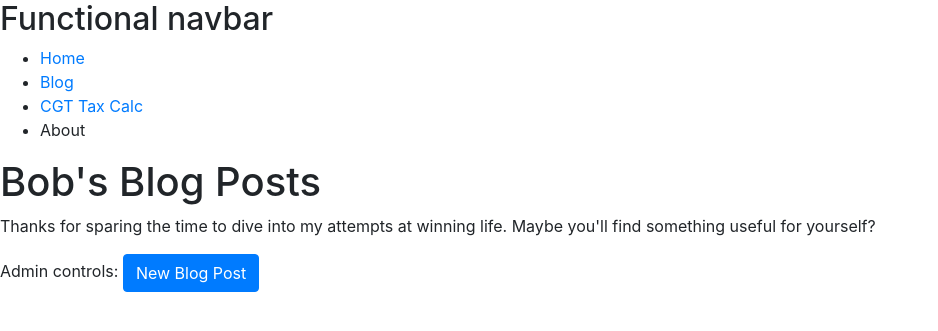
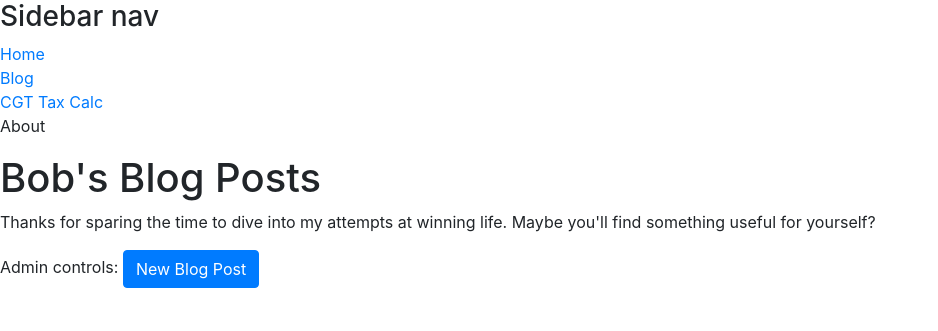
Before and after one commit to bobbayj/what-doing, a Django app: page /blog/ in a window 1280 px wide. Shown: the top 331 px of the page, without its empty margins (0-938 px from the left). Run offline with Django 3.2, Linux system fonts and the light colour scheme; data comes from the database, SQL or seed files in the repository; some libraries are stand-ins or nearby versions.

Commit message:
how to get css working

```diff
--- a/src/blog/views.py
+++ b/src/blog/views.py
@@ -12,7 +12,7 @@ def blog_home_view(request, *args, **kwargs):
     context = {
         'object': obj
     }
-    return render(request, "blog.html", context)
+    return render(request, "blog/home.html", context)
 
 @login_required(login_url='/admin/login/')
 def post_create_view(request, *args, **kwargs):
@@ -25,7 +25,7 @@ def post_create_view(request, *args, **kwargs):
     context = {
         'form': form,
     }
-    return render(request, "new.html", context)
+    return render(request, "blog/new.html", context)
 
 def post_edit_view(request, *args, **kwargs):
-    return render(request, "edit.html", {})
+    return render(request, "blog/edit.html", {})
--- a/src/templates/base.html
+++ b/src/templates/base.html
@@ -1,9 +1,13 @@
 <!doctype html>
 <html>
     <head>
+        <title>Bob's Blog</title>
+
+        <!-- CSS -->
         <link rel="stylesheet" href="https://stackpath.bootstrapcdn.com/bootstrap/4.4.1/css/bootstrap.min.css" integrity="sha384-Vkoo8x4CGsO3+Hhxv8T/Q5PaXtkKtu6ug5TOeNV6gBiFeWPGFN9MuhOf23Q9Ifjh" crossorigin="anonymous">
 
-        <title>Bob's Blog</title>
+
+
     </head>
     <body>
         {% include 'navbar.html' %}
@@ -12,7 +16,7 @@
         Replace me
         {% endblock %}
 
-        {% comment "Scripts for Bootstrap" %}{% endcomment %}
+        <!-- Scripts for Bootstrap -->
         <script src="https://code.jquery.com/jquery-3.4.1.slim.min.js" integrity="sha384-J6qa4849blE2+poT4WnyKhv5vZF5SrPo0iEjwBvKU7imGFAV0wwj1yYfoRSJoZ+n" crossorigin="anonymous"></script>
         <script src="https://cdn.jsdelivr.net/npm/popper.js@1.16.0/dist/umd/popper.min.js" integrity="sha384-Q6E9RHvbIyZFJoft+2mJbHaEWldlvI9IOYy5n3zV9zzTtmI3UksdQRVvoxMfooAo" crossorigin="anonymous"></script>
         <script src="https://stackpath.bootstrapcdn.com/bootstrap/4.4.1/js/bootstrap.min.js" integrity="sha384-wfSDF2E50Y2D1uUdj0O3uMBJnjuUD4Ih7YwaYd1iqfktj0Uod8GCExl3Og8ifwB6" crossorigin="anonymous"></script>
--- a/src/templates/navbar.html
+++ b/src/templates/navbar.html
@@ -1,7 +1,19 @@
-<h2> Functional navbar </h2>
-<ul>
-    <li><a href="/home">Home</a></li>
-    <li><a href="/blog">Blog</a></li>
-    <li><a href="/cgtaxcalc">CGT Tax Calc</a></li>
-    <li>About</li>
-</ul>
+<div class="wrapper">
+    <nav class="sidebar">
+
+        <!-- Close sidebar menu -->
+        <div class="dismiss">
+        <i class="fas fa-arrow-left"></i>
+        </div>
+
+        <div class="sidebar-header">
+            <h3>Sidebar nav</h3>
+        </div>
+        <ul class="list-unstyled menu-elements">
+            <li><a href="/home">Home</a></li>
+            <li class="active"><a href="/blog">Blog</a></li>
+            <li><a href="/cgtaxcalc">CGT Tax Calc</a></li>
+            <li>About</li>
+        </ul>
+    </nav>
+</div>
```
Also changed, not shown: src/blog/templates/blog/home.html (renamed from src/templates/blog.html), src/blog/templates/blog/new.html (renamed from src/blog/templates/new.html).
